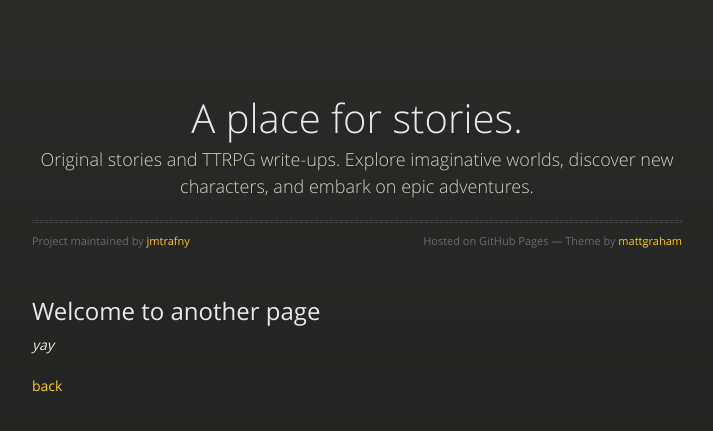
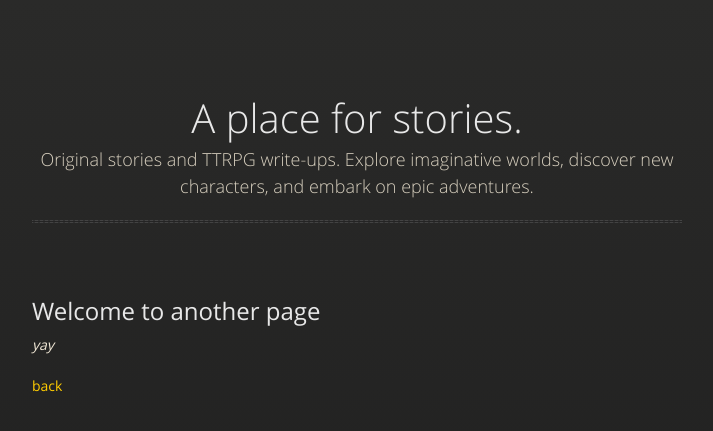
Before and after one commit to jmtrafny/jmtrafny.github.io, a Jekyll site: the page built from another-page.md, in a window 1280 px wide. Shown: the top 431 px of the page, without its empty margins (283-996 px from the left). Built offline with Jekyll 4.4.1, drawn with Linux system fonts in a browser that asks for light colours; our own code applies the rules of GitHub Pages for plain Markdown files.

Commit message:
Update default.html

```diff
--- a/_layouts/default.html
+++ b/_layouts/default.html
@@ -31,8 +31,6 @@
           <h1>{{ site.title | default: site.github.repository_name }}</h1>
           <p>{{ site.description | default: site.github.project_tagline }}</p>
           <hr>
-          <span class="credits left">Project maintained by <a href="{{ site.github.owner_url }}">{{ site.github.owner_name }}</a></span>
-          <span class="credits right">Hosted on GitHub Pages &mdash; Theme by <a href="https://twitter.com/mattgraham">mattgraham</a></span>
         </div>
 
         {{ content }}
```
